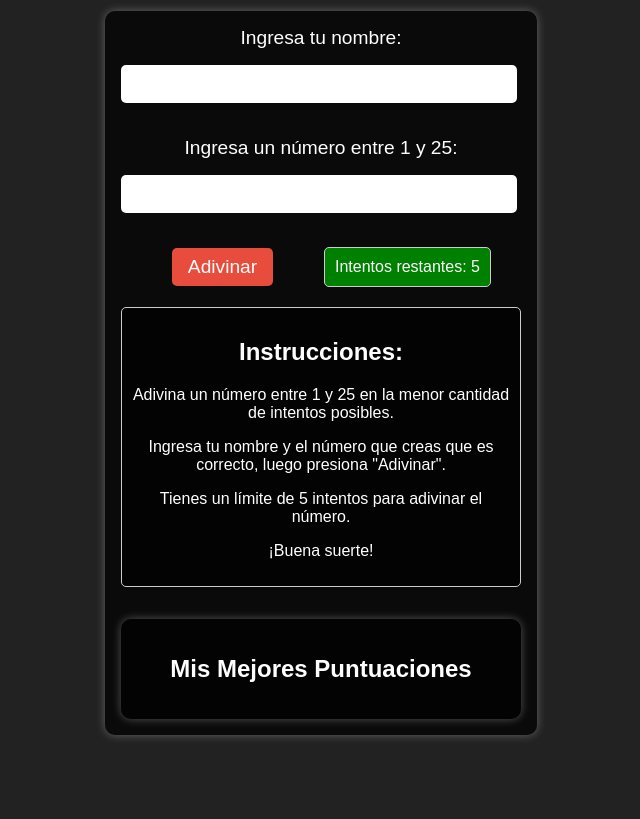
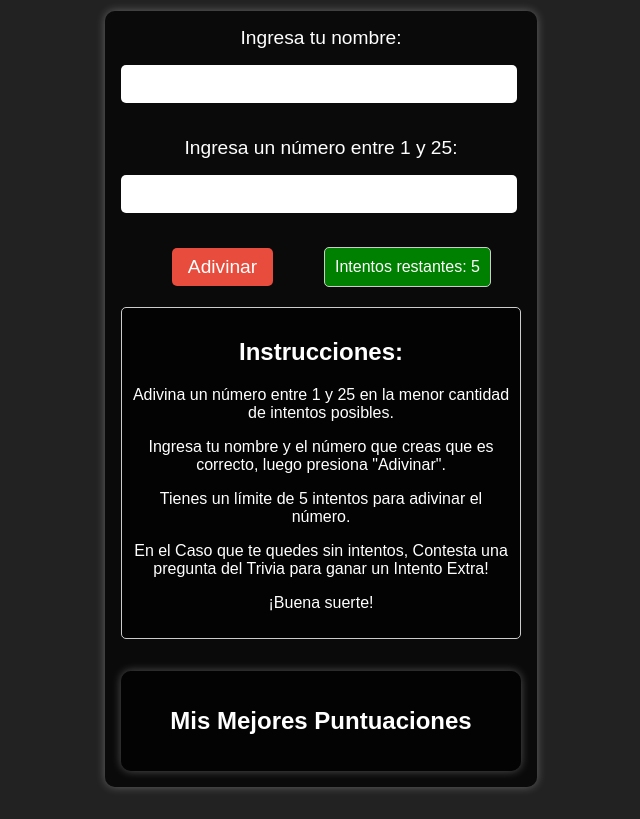
Before and after one commit to Kamuhz/AdivinaelNumero, a plain HTML site: page index.html in a window 1280 px wide. Shown: the part 82-901 px from the top of the page, without its empty margins (319-959 px from the left). Before the commit the page ends 849 px from the top, so only its background shows below. Drawn offline with Linux system fonts and the light colour scheme; some packages are replaced by stand-ins of ours; a script that the page names is missing.

Commit message:
comentario

```diff
--- a/index.html
+++ b/index.html
@@ -28,6 +28,7 @@
             <p>Adivina un número entre 1 y 25 en la menor cantidad de intentos posibles.</p>
             <p>Ingresa tu nombre y el número que creas que es correcto, luego presiona "Adivinar".</p>
             <p>Tienes un límite de 5 intentos para adivinar el número.</p>
+            <p>En el Caso que te quedes sin intentos, Contesta una pregunta del Trivia para ganar un Intento Extra!</p>
             <p>¡Buena suerte!</p>
         </div>
         <div id="mejores-puntuaciones">
```
